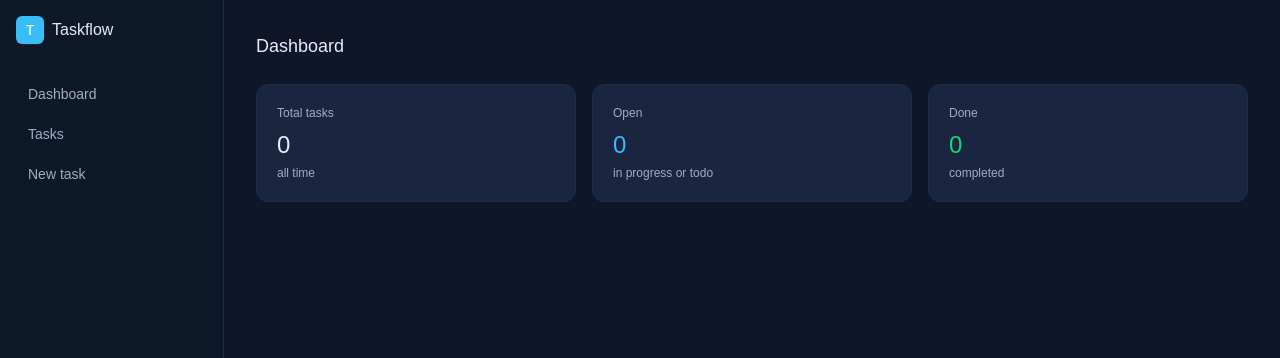
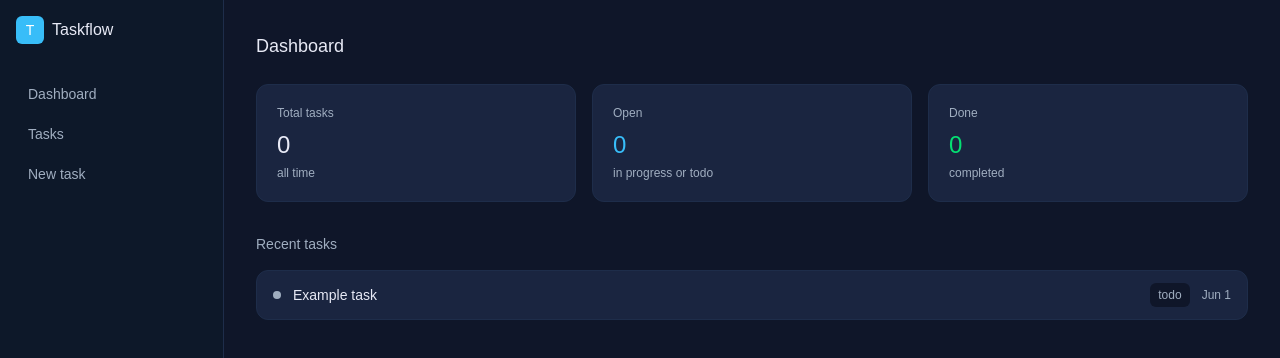
Before and after one commit to lina98st/taskflow, a Next.js app: page /dashboard in a window 1280 px wide. Shown: the top 358 px of the page. Built offline with nearby package versions, Linux system fonts and the light colour scheme.

Commit message:
Add recent tasks section to dashboard

```diff
--- a/app/dashboard/page.tsx
+++ b/app/dashboard/page.tsx
@@ -20,6 +20,22 @@
           <p className="text-xs text-[#a0aec0] mt-1">completed</p>
         </div>
       </div>
+      <div>
+        <h2 className="text-sm font-medium text-[#a0aec0] mb-4">
+          Recent tasks
+        </h2>
+
+        <div className="flex flex-col gap-2">
+          <div className="bg-[#1a2540] border border-[#1e2d4a] rounded-xl px-4 py-3 flex items-center gap-3">
+            <span className="w-2 h-2 rounded-full bg-[#a0aec0]"></span>
+            <p className="text-sm text-[#e8eaf6] flex-1">Example task</p>
+            <span className="text-xs text-[#a0aec0] bg-[#0f1629] px-2 py-1 rounded-md">
+              todo
+            </span>
+            <p className="text-xs text-[#a0aec0]">Jun 1</p>
+          </div>
+        </div>
+      </div>
     </div>
   );
 }
```
